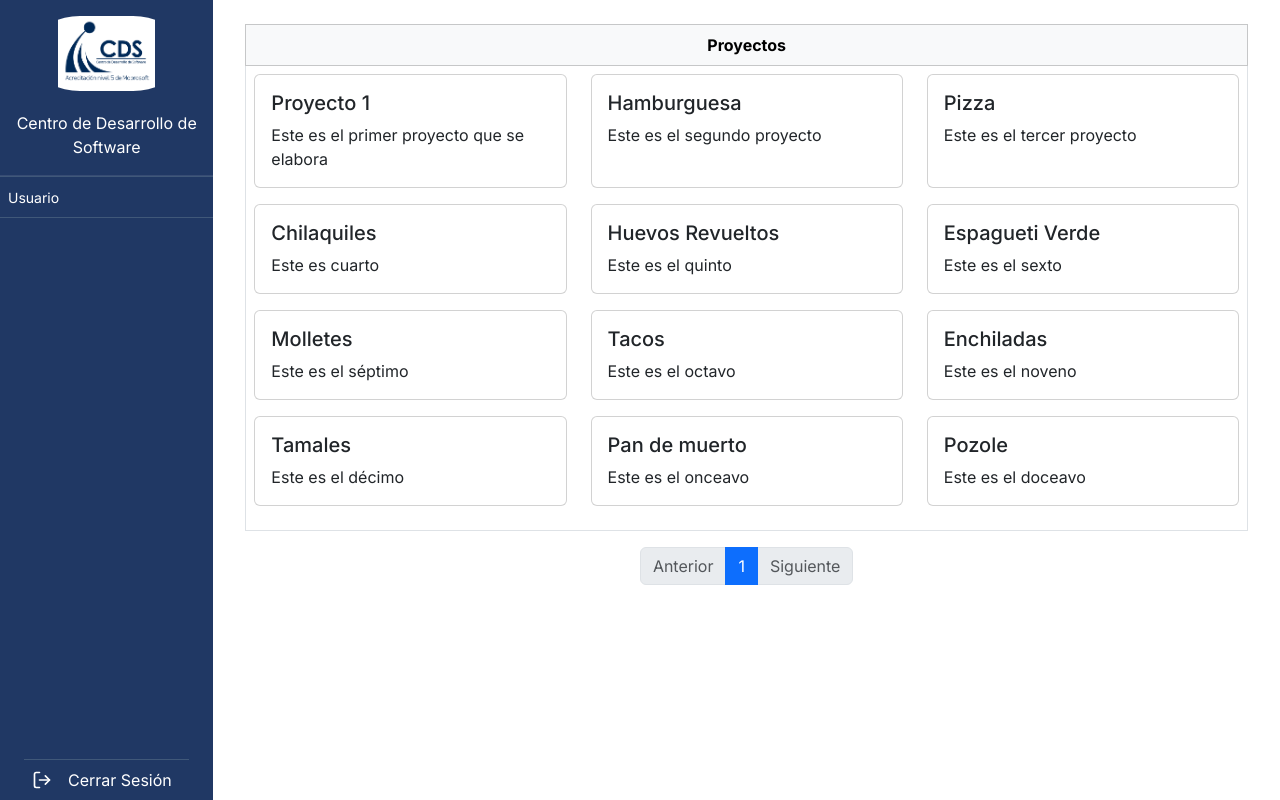
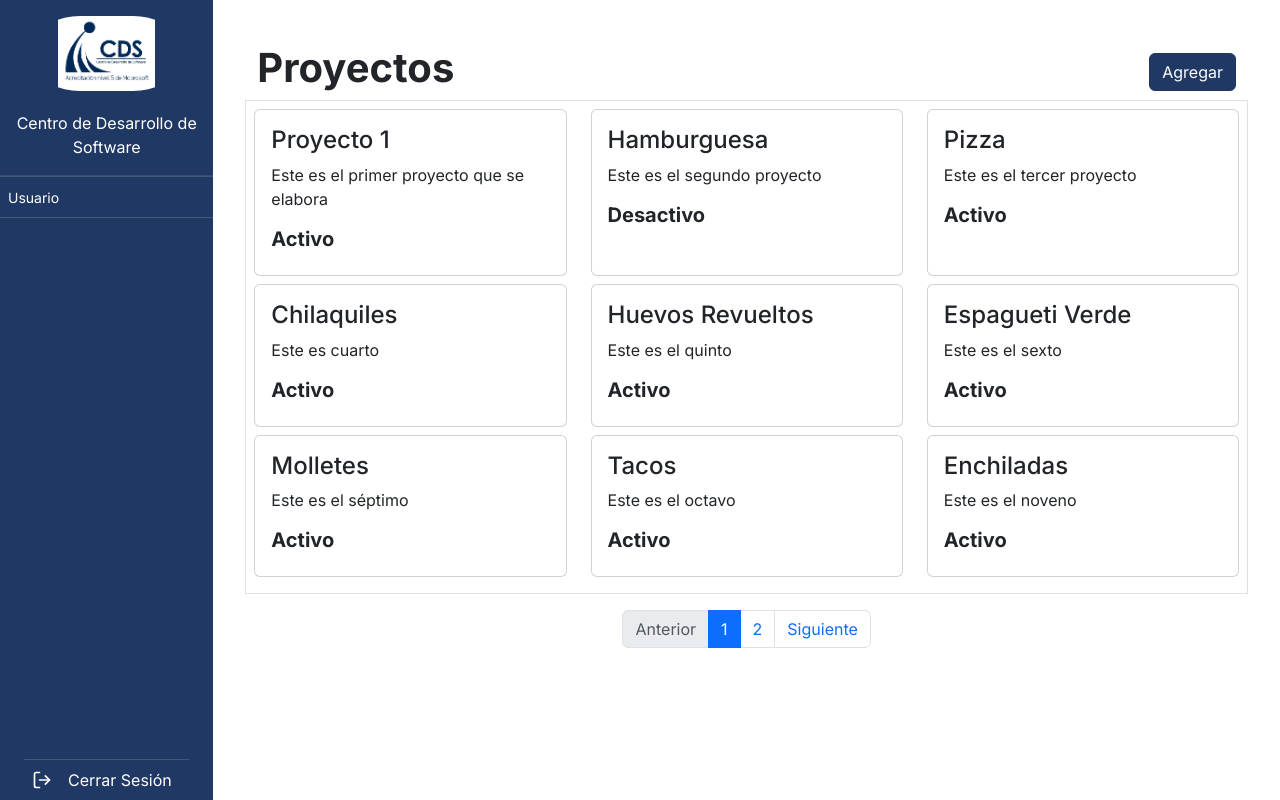
Before and after one commit to JulioCesarGutierrezRojas/Cedeese, a React (Vite) app in the folder front/: page /home in a window 1280 px wide. Built offline with nearby package versions, Linux system fonts and the light colour scheme.

Commit message:
Pantalla de proyectos terminada

```diff
--- a/front/src/modules/master/views/Home.jsx
+++ b/front/src/modules/master/views/Home.jsx
@@ -3,23 +3,28 @@ import 'bootstrap/dist/css/bootstrap.min.css';
 import 'bootstrap/dist/js/bootstrap.bundle.min.js';
 
 const Home = () => {
+    const [showModal, setShowModal] = useState(false);
+
+    const handleShow = () => setShowModal(true);
+    const handleClose = () => setShowModal(false);
+
     const projects = [
-        { id: 1, title: "Proyecto 1", description: "Este es el primer proyecto que se elabora" },
-        { id: 2, title: "Hamburguesa", description: "Este es el segundo proyecto" },
-        { id: 3, title: "Pizza", description: "Este es el tercer proyecto" },
-        { id: 4, title: "Chilaquiles", description: "Este es cuarto" },
-        { id: 5, title: "Huevos Revueltos", description: "Este es el quinto" },
-        { id: 6, title: "Espagueti Verde", description: "Este es el sexto" },
-        { id: 7, title: "Molletes", description: "Este es el séptimo" },
-        { id: 8, title: "Tacos", description: "Este es el octavo" },
-        { id: 9, title: "Enchiladas", description: "Este es el noveno" },
-        { id: 10, title: "Tamales", description: "Este es el décimo" },
-        { id: 11, title: "Pan de muerto", description: "Este es el onceavo" },
-        { id: 12, title: "Pozole", description: "Este es el doceavo" },
+        { id: 1, title: "Proyecto 1", identify: "Este es el primer proyecto que se elabora" , fase: "Activo"},
+        { id: 2, title: "Hamburguesa", identify: "Este es el segundo proyecto", fase: "Desactivo" },
+        { id: 3, title: "Pizza", identify: "Este es el tercer proyecto" , fase: "Activo"},
+        { id: 4, title: "Chilaquiles", identify: "Este es cuarto", fase: "Activo" },
+        { id: 5, title: "Huevos Revueltos", identify: "Este es el quinto", fase: "Activo" },
+        { id: 6, title: "Espagueti Verde", identify: "Este es el sexto", fase: "Activo" },
+        { id: 7, title: "Molletes", identify: "Este es el séptimo" , fase: "Activo"},
+        { id: 8, title: "Tacos", identify: "Este es el octavo", fase: "Activo" },
+        { id: 9, title: "Enchiladas", identify: "Este es el noveno", fase: "Activo" },
+        { id: 10, title: "Tamales", identify: "Este es el décimo" , fase: "Activo"},
+        { id: 11, title: "Pan de muerto", identify: "Este es el onceavo" , fase: "Activo"},
+        { id: 12, title: "Pozole", identify: "Este es el doceavo" , fase: "Activo"},
     ];
 
     const [currentPage, setCurrentPage] = useState(1);
-    const itemsPerPage = 12;
+    const itemsPerPage = 9;
 
     const totalPages = Math.ceil(projects.length / itemsPerPage);
     const startIndex = (currentPage - 1) * itemsPerPage;
@@ -32,23 +37,25 @@ const Home = () => {
     };
 
     return (
-        <div className="container mt-1">
+        <div className="container">
+            <div className="container mt-4 d-flex justify-content-between align-items-center">
+                <h1 className="fw-bold">Proyectos</h1>
+                <button className="btn btn-primary" onClick={handleShow}>
+                    Agregar
+                </button>
+            </div>
             <table className="table table-bordered">
-                <thead className="table-light">
-                    <tr>
-                        <th className="text-center">Proyectos</th>
-                    </tr>
-                </thead>
                 <tbody>
                     <tr>
                         <td>
                             <div className="row">
                                 {currentProjects.map(project => (
-                                    <div key={project.id} className="col-md-4 mb-3">
+                                    <div key={project.id} className="col-md-4 mb-2">
                                         <div className="card h-100">
                                             <div className="card-body">
-                                                <h5 className="card-title">{project.title}</h5>
-                                                <p className="card-text">{project.description}</p>
+                                                <h4 className="card-title">{project.title}</h4>
+                                                <p className="card-text">{project.identify}</p>
+                                                <h5 className='fw-bold'>{project.fase}</h5>
                                             </div>
                                         </div>
                                     </div>
@@ -83,6 +90,48 @@ const Home = () => {
                     </li>
                 </ul>
             </nav>
+
+            {/* Modal */}
+            {showModal && (
+                <div className="modal m-5 show d-block" tabIndex="-1">
+                    <div className="modal-dialog shadow-lg">
+                        <div className="modal-content">
+                            <div className="modal-header">
+                                <h5 className="modal-title">Nuevo Proyecto</h5>
+                                <button
+                                    type="button"
+                                    className="btn-close"
+                                    onClick={handleClose}
+                                ></button>
+                            </div>
+                            <div className="modal-body">
+                                <form>
+                                    <div className="mb-3">
+                                        <label htmlFor="projectName" className="form-label">Título:</label>
+                                        <input type="text" className="form-control" id="projectName" />
+                                    </div>
+                                    <div className="mb-3">
+                                        <label htmlFor="identify" className="form-label">Identificador:</label>
+                                        <input type='text' className="form-control" id="identify"></input>
+                                    </div>
+                                    <div className="mb-3">
+                                        <label htmlFor="projectName" className="form-label">Fase:</label>
+                                        <input type="text" className="form-control" id="projectName" />
+                                    </div>
+                                </form>
+                            </div>
+                            <div className="modal-footer">
+                                <button type="button" className="btn btn-danger" onClick={handleClose}>
+                                    Cancelar
+                                </button>
+                                <button type="submit" className="btn btn-primary">
+                                    Guardar
+                                </button>
+                            </div>
+                        </div>
+                    </div>
+                </div>
+            )}
         </div>
     );
 };
--- a/front/src/modules/master/views/Task.jsx
+++ b/front/src/modules/master/views/Task.jsx
@@ -52,7 +52,7 @@ const Task = () => {
                     <div className="card-header">Tarea #{task.id}</div>
                     <div className="card-body">
                         <blockquote className="blockquote mb-2">
-                            <p>{task.text}</p>
+                            <p>Fase</p>
                             <footer className="blockquote-footer">
                                 <cite title="Source Title">Fuente desconocida</cite>
                             </footer>
```
